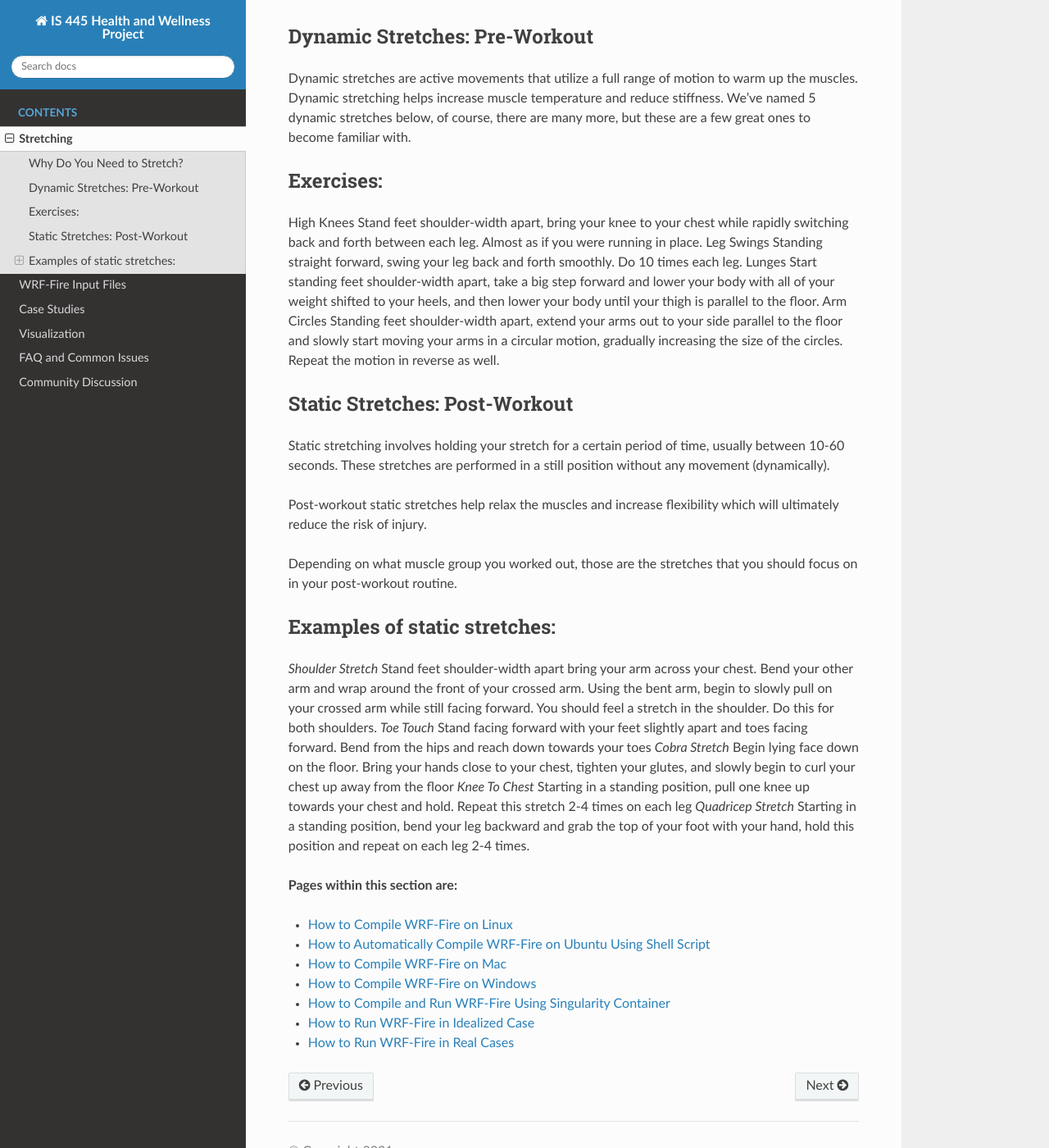
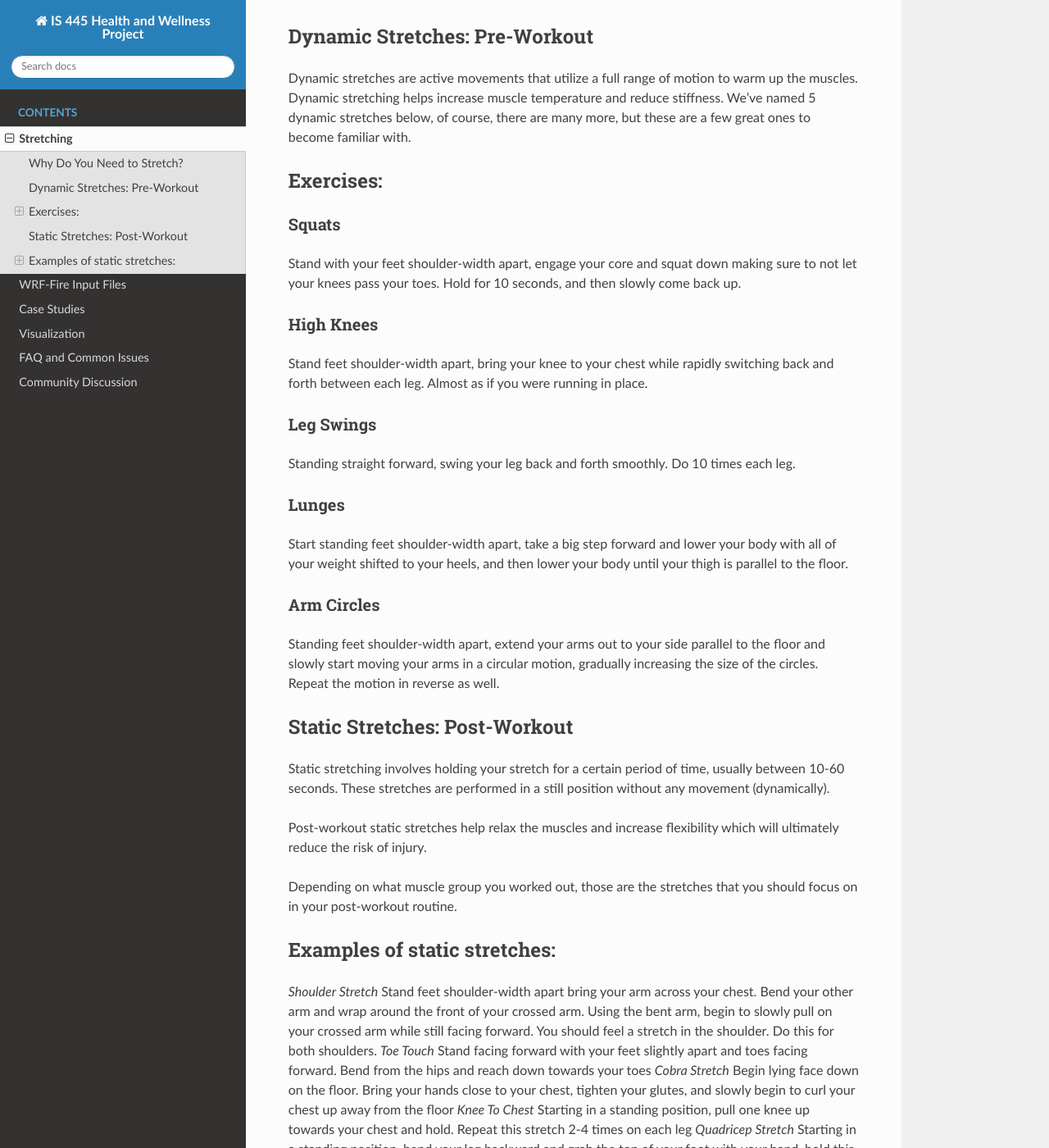
Before and after one commit to evanchinn/IS445Wiki, a Sphinx documentation site: the page built from UNR-WRF-FIRE-main/docs/source/DCR.rst, in a window 1280 px wide and 1400 px high, scrolled down 572 px. Shown: the whole window at 82% size. Built offline with Sphinx 7.4.7 and the Read the Docs theme 2.0.0, drawn with Linux system fonts in a browser that asks for light colours; some of the changed lines change nothing that is shown.

Commit message:
Update DCR.rst

```diff
--- a/UNR-WRF-FIRE-main/docs/source/DCR.rst
+++ b/UNR-WRF-FIRE-main/docs/source/DCR.rst
@@ -24,19 +24,27 @@ Dynamic stretches are active movements that utilize a full range of motion to wa
 Exercises:
 ----------
 
-.. raw html
+Squats
+^^^^^^
 
-   Squats <br>
+Stand with your feet shoulder-width apart, engage your core and squat down making sure to not let your knees pass your toes. Hold for 10 seconds, and then slowly come back up.
 
-.. raw html
-    Stand with your feet shoulder-width apart, engage your core and squat down making sure to not let your knees pass your toes. Hold for 10 seconds, and then slowly come back up. <br>
 High Knees
+^^^^^^^^^^
+
 Stand feet shoulder-width apart, bring your knee to your chest while rapidly switching back and forth between each leg. Almost as if you were running in place.
+
 Leg Swings
+^^^^^^^^^^
+
 Standing straight forward, swing your leg back and forth smoothly. Do 10 times each leg.
+
 Lunges
+^^^^^^
 Start standing feet shoulder-width apart, take a big step forward and lower your body with all of your weight shifted to your heels, and then lower your body until your thigh is parallel to the floor.
+
 Arm Circles
+^^^^^^^^^^^
 Standing feet shoulder-width apart, extend your arms out to your side parallel to the floor and slowly start moving your arms in a circular motion, gradually increasing the size of the circles. Repeat the motion in reverse as well.
 
 Static Stretches: Post-Workout
```
